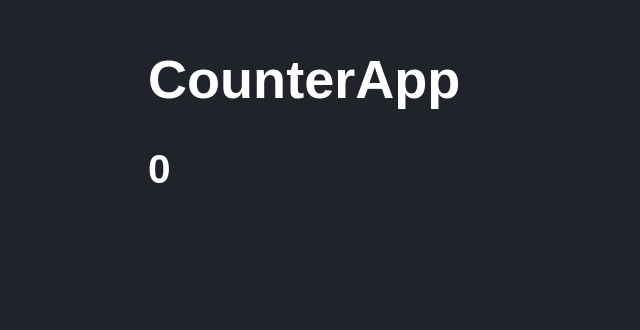
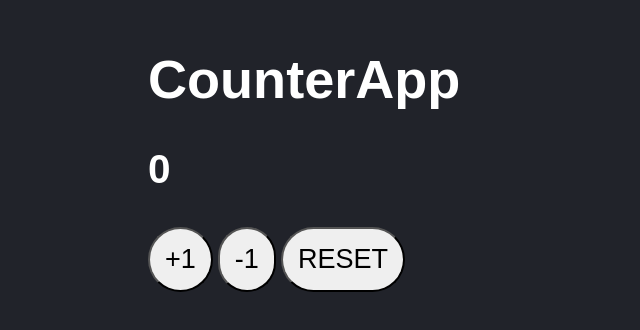
Before and after one commit to Xtremono/counter-app, a React (Vite) app: page / in a window 1280 px wide. Shown: the part 136-466 px from the top of the page, without its empty margins (0-640 px from the left). Built offline with nearby package versions, Linux system fonts and the light colour scheme.

Commit message:
Last commit,  with useState Hook

```diff
--- a/src/CounterApp.jsx
+++ b/src/CounterApp.jsx
@@ -1,11 +1,22 @@
+import { useState } from "react";
 import PropTypes from "prop-types";
+
 
 export const CounterApp = ({value}) => {
 
+  const [ counter, setCounter ] = useState( value );
+  const handleAdd = () => setCounter( counter + 1);
+  const handleSubstract = () => setCounter(counter -1);
+  const handleReset = () => setCounter(value);
+
   return (
     <>
-    <h1>CounterApp</h1>
-    <h2>{value}</h2>
+      <h1>CounterApp</h1>
+      <h2>{counter}</h2>
+
+      <button onClick={handleAdd}>+1</button>
+      <button onClick={handleSubstract}>-1</button>
+      <button onClick={handleReset}>RESET</button>
     </>
   )
 };
@@ -14,6 +25,9 @@
   value: PropTypes.number
 };
 
-CounterApp.defaultProps = {
-  value: 0
-};
+
+// usaamos onClick, para notar que cada vez que se presiona el boton se genera una acccion
+// const [ counter, setCounter ] = useState( 0 );                 1. INICIALIZAMOS EL VALOR DE COUNTER EN 0 EN "USESTATE()""
+  //const handleAdd = (event) => {                                2. DENTRO DE NUESTRO METODO HANDLEADD LLAMAMOS A LA FUNCION SETCOUNTER
+  //  setCounter( counter + 1);                                   3. DENTRO DE SETCOUNTER LE AGREGAMOS EL VALOR DE COUNTER +1;
+ // }
--- a/src/main.jsx
+++ b/src/main.jsx
@@ -7,6 +7,6 @@
 
 ReactDOM.createRoot(document.getElementById('root')).render(
   <React.StrictMode>
-    <CounterApp  value={0}/>
+    <CounterApp value={0}/>
   </React.StrictMode>
 );
--- a/src/styles.css
+++ b/src/styles.css
@@ -5,3 +5,10 @@
   font-size: 1.3rem;
   padding: 70px;
 }
+
+button {
+  padding: 15px;
+  font-size: 1.3rem;
+  margin-right: 5px;
+  border-radius: 50px;
+}
```
